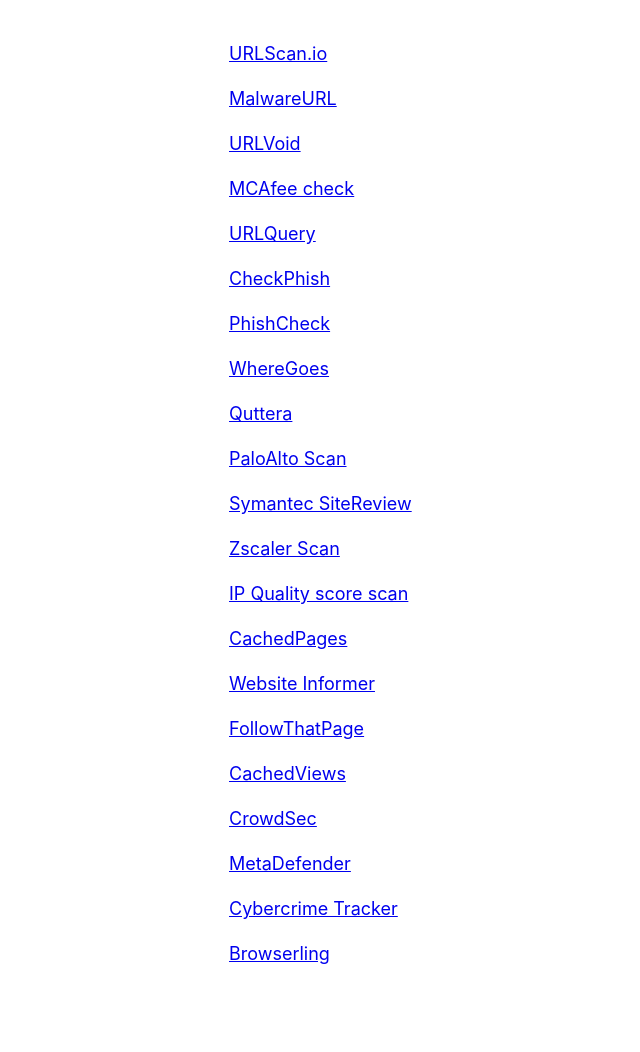
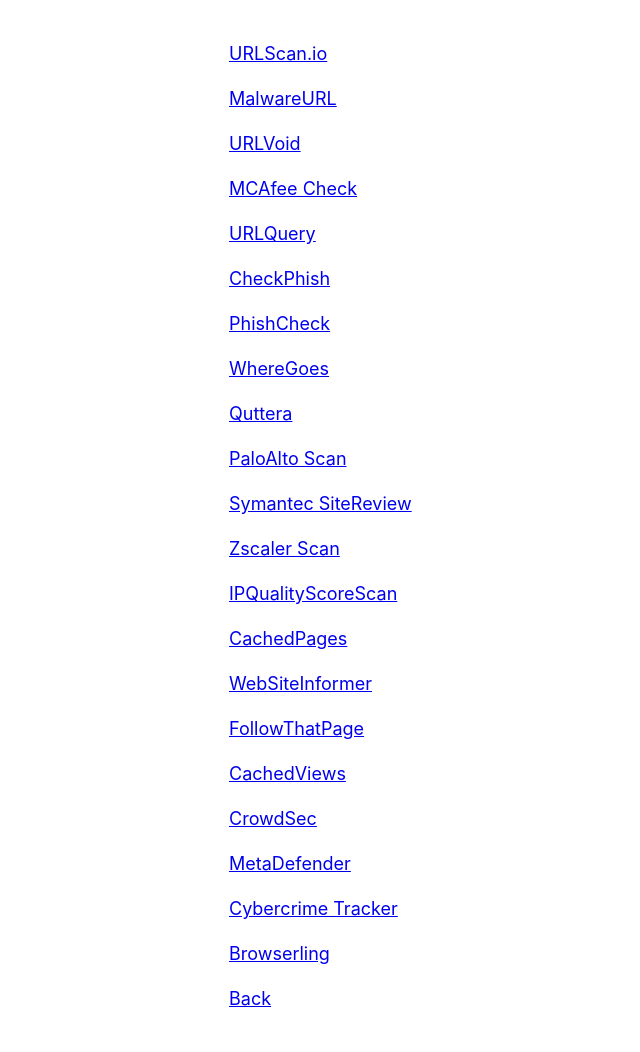
Before and after one commit to dolphinato/dolphinage, a Jekyll site: the page built from URLAnalysis.md, in a window 1280 px wide. Shown: the whole page, without its empty margins (86-726 px from the left). Built offline with Jekyll 4.4.1, drawn with Linux system fonts in a browser that asks for light colours; our own code applies the rules of GitHub Pages for plain Markdown files; the repository's description, which GitHub fills in, is left out; before the commit the page ends 1007 px from its top, so only the background shows below that.

Commit message:
Update URLAnalysis.md

```diff
--- a/URLAnalysis.md
+++ b/URLAnalysis.md
@@ -1,41 +1,67 @@
-<a href="https://urlscan.io//">URLScan.io</a>
+[URLScan.io](https://urlscan.io)
 
-<a href="http://www.malwareurl.com/listing-urls.php">MalwareURL</a>
 
-<a href="http://urlvoid.com/">URLVoid</a>
+[MalwareURL](https://malwareurl.com/listing-urls.php)
 
-<a href="https://sitelookup.mcafee.com/">MCAfee check</a>
 
-<a href="http://urlquery.net/">URLQuery</a>
+[URLVoid](https://urlvoid.com)
 
-<a href="https://checkphish.ai/">CheckPhish</a>
 
-<a href="https://phishcheck.me/">PhishCheck</a>
+[MCAfee Check](https://sitelookup.mcafee.com)
 
-<a href="https://wheregoes.com/">WhereGoes</a>
 
-<a href="http://quttera.com/">Quttera</a>
+[URLQuery](https://urlquery.net)
 
-<a href="https://urlfiltering.paloaltonetworks.com/">PaloAlto Scan</a>
 
-<a href="https://sitereview.bluecoat.com/#/">Symantec SiteReview</a>
+[CheckPhish](https://checkphish.ai)
 
-<a href="http://zulu.zscaler.com/">Zscaler Scan</a>
 
-<a href="https://www.ipqualityscore.com/threat-feeds/malicious-url-scanner">IP Quality score scan</a>
+[PhishCheck](https://phishcheck.me)
 
-<a href="http://www.cachedpages.com/">CachedPages</a>
 
-<a href="https://website.informer.com/">Website Informer</a>
+[WhereGoes](https://wheregoes.com)
 
-<a href="https://followthatpage.com/">FollowThatPage</a>
 
-<a href="https://cachedviews.com/">CachedViews</a>
+[Quttera](https://quttera.com)
 
-<a href="https://app.crowdsec.net/cti">CrowdSec</a>
 
-<a href="https://www.metadefender.com/#!/scan-file">MetaDefender</a>
+[PaloAlto Scan](https://urlfiltering.paloaltonetworks.com)
 
-<a href="https://cybercrime-tracker.net/">Cybercrime Tracker</a>
 
-<a href="https://www.browserling.com/">Browserling</a>
+[Symantec SiteReview](https://sitereview.bluecoat.com)
+
+
+[Zscaler Scan](https://zulu.zscaler.com)
+
+
+[IPQualityScoreScan](https://ipqualityscore.com/threat-feeds/malicious-url-scanner)
+
+
+[CachedPages](https://cachedpages.com)
+
+
+[WebSiteInformer](https://website.informer.com)
+
+
+[FollowThatPage](https://followthatpage.com)
+
+
+[CachedViews](https://cachedviews.com)
+
+
+[CrowdSec](https://app.crowdsec.net/cti)
+
+
+[MetaDefender](https://metadefender.com/#!/scan-file)
+
+
+[Cybercrime Tracker](https://cybercrime-tracker.net)
+
+
+[Browserling](https://browserling.com)
+
+
+
+
+
+[Back](https://dolphinato.github.io/dolphinage/)
```
